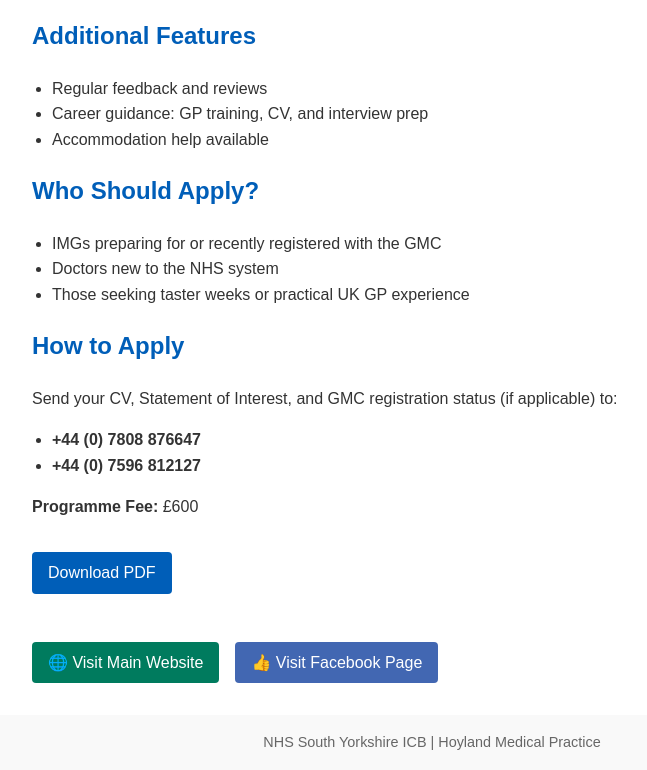
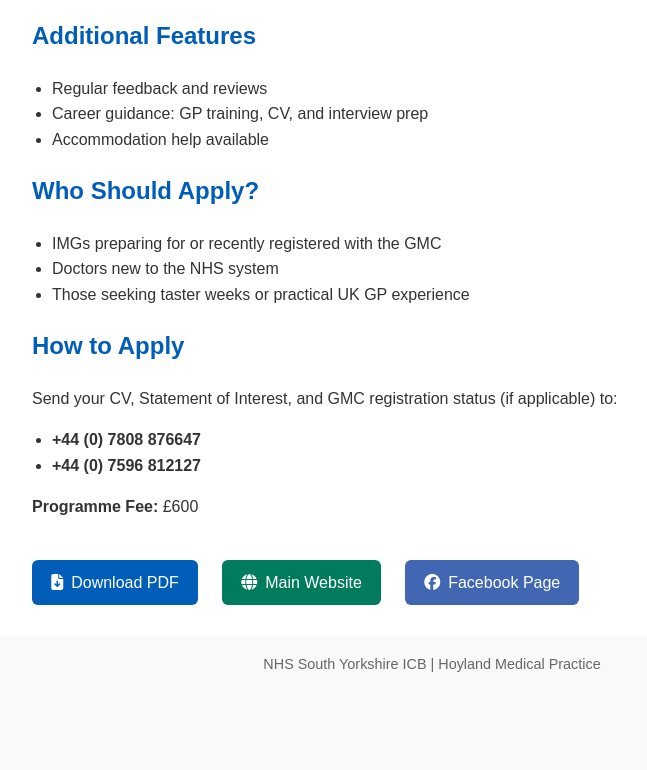
Before and after one commit to clinicalattachment/clinicalattachment.github.io, a plain HTML site: page index.html in a window 1280 px wide. Shown: the part 605-1375 px from the top of the page, without its empty margins (208-855 px from the left). After the commit the page ends 1297 px from the top, so only its background shows below. Drawn offline with Linux system fonts and the light colour scheme.

Commit message:
Update index.html

```diff
--- a/index.html
+++ b/index.html
@@ -4,6 +4,9 @@
   <meta charset="UTF-8" />
   <meta name="viewport" content="width=device-width, initial-scale=1.0" />
   <title>Clinical Attachment Programme for IMGs</title>
+  <!-- Font Awesome for icons -->
+  <link rel="stylesheet" href="https://cdnjs.cloudflare.com/ajax/libs/font-awesome/6.5.0/css/all.min.css" integrity="sha512-/v3CqZaDPK5m2d4KHjzOB9VbkZ4y+1hZ7Bl4o2+ePQkSk5u6HTtvCdtHV67sJo3sbOVzJ5wHez0KfLgk0UzvKg==" crossorigin="anonymous" referrerpolicy="no-referrer" />
+
   <style>
     body {
       font-family: sans-serif;
@@ -32,13 +35,28 @@
       padding-left: 20px;
     }
     a.button {
-      display: inline-block;
-      margin-top: 1rem;
-      padding: 0.5rem 1rem;
-      background: #005EB8;
+      display: inline-flex;
+      align-items: center;
+      gap: 0.5rem;
+      padding: 0.6rem 1.2rem;
+      margin: 0.5rem 0.5rem 0 0;
       color: white;
       text-decoration: none;
-      border-radius: 4px;
+      border-radius: 6px;
+      font-weight: 500;
+      transition: background 0.3s ease;
+    }
+    a.button i {
+      font-size: 1rem;
+    }
+    a.button:hover {
+      opacity: 0.85;
+    }
+    .button-group {
+      margin-top: 2rem;
+      display: flex;
+      gap: 1rem;
+      flex-wrap: wrap;
     }
     footer {
       text-align: center;
@@ -89,16 +107,17 @@
     </ul>
     <p><strong>Programme Fee:</strong> £600</p>
 
-    <a class="button" href="clinical-attachment.pdf" download>Download PDF</a>
-
-    <div style="margin-top: 2rem; display: flex; gap: 1rem; flex-wrap: wrap;">
-  <a class="button" href="https://hoylandmedicalpractice.nhs.uk/" target="_blank" style="background-color: #007B5E;">
-    🌐 Visit Main Website
-  </a>
-  <a class="button" href="https://www.facebook.com/people/Hoyland-Medical/61572042961195/" target="_blank" style="background-color: #4267B2;">
-    👍 Visit Facebook Page
-  </a>
-</div>
+    <div class="button-group">
+      <a class="button" href="clinical-attachment.pdf" download style="background-color: #005EB8;">
+        <i class="fa-solid fa-file-arrow-down"></i> Download PDF
+      </a>
+      <a class="button" href="https://hoylandmedicalpractice.nhs.uk/" target="_blank" style="background-color: #007B5E;">
+        <i class="fa-solid fa-globe"></i> Main Website
+      </a>
+      <a class="button" href="https://www.facebook.com/people/Hoyland-Medical/61572042961195/" target="_blank" style="background-color: #4267B2;">
+        <i class="fa-brands fa-facebook"></i> Facebook Page
+      </a>
+    </div>
   </div>
 
   <footer>
```
